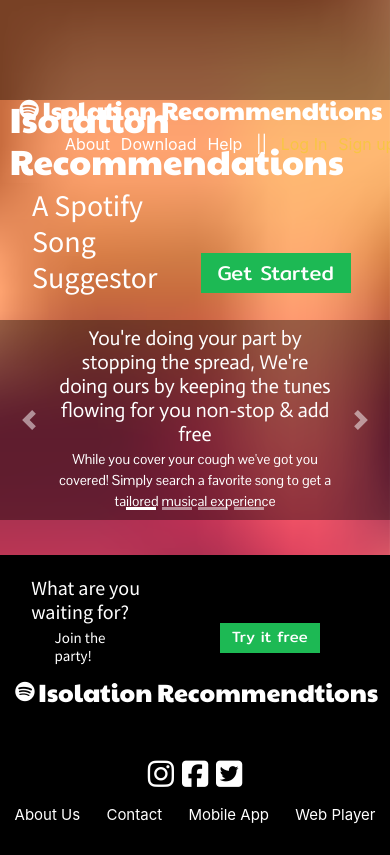
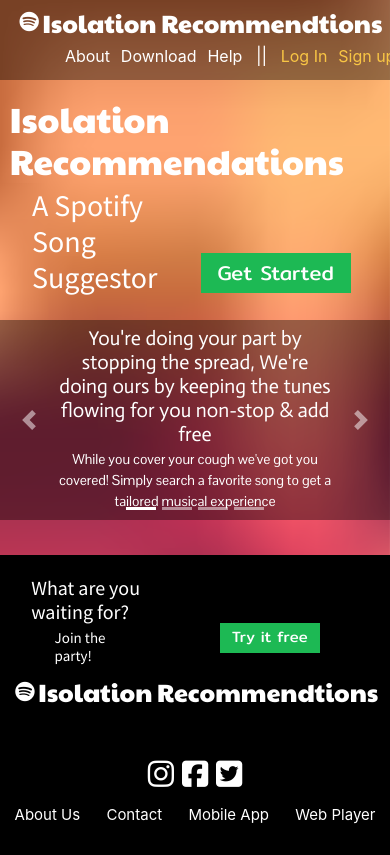
Before and after one commit to LambdaSpotifySuggester/UI, a React (Create React App) app: page / in a window 390 px wide. Built offline with nearby package versions, Linux system fonts and the light colour scheme; a web font is replaced by a local one.

Commit message:
few margin changes in mobile styles

```diff
--- a/src/footer.scss
+++ b/src/footer.scss
@@ -11,7 +11,12 @@
   @media (max-width: 500px) {
       padding: 0;
   } // end @media
+  .logo {
+    @media (max-width: 500px) {
+      margin: 25% auto 0;
+    } // end .logo
 
+  }
   .footer-nav {
     width: 100%;
     margin: 10% 10% 0;
--- a/src/mixins.scss
+++ b/src/mixins.scss
@@ -2,7 +2,6 @@
   .logo {
     @include flexDisplay(flex-start, center, row);
     @media (max-width: 500px) {
-        margin: 25% auto 0;
     } // end @media
     i {
       font-size: 5rem;
--- a/src/navigation.scss
+++ b/src/navigation.scss
@@ -6,6 +6,9 @@
   background-color: $blackTransparant;
   @media (max-width: 800px) {
     height: 100px
+  } // end media
+  @media (max-width: 500px) {
+    height: 80px
   } // end media
 
   .navigation {
```
